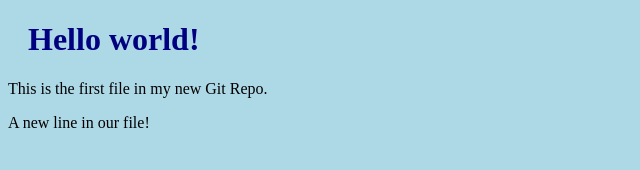
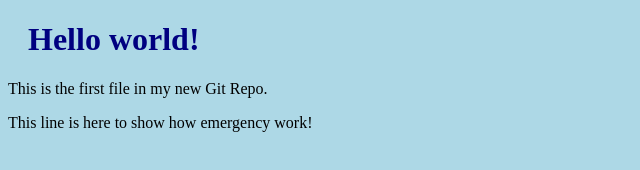
Before and after one commit to LongITer/hello-world, a plain HTML site: page index.html in a window 1280 px wide. Shown: the whole page, without its empty margins (0-640 px from the left). Drawn offline with Linux system fonts and the light colour scheme.

Commit message:
Updated index.html with emergency fix

```diff
--- a/index.html
+++ b/index.html
@@ -8,6 +8,6 @@
 
 <h1>Hello world!</h1>
 <p>This is the first file in my new Git Repo.</p>
-<p>A new line in our file!</p>
+<p>This line is here to show how emergency work!</p>
 </body>
 </html>
```
